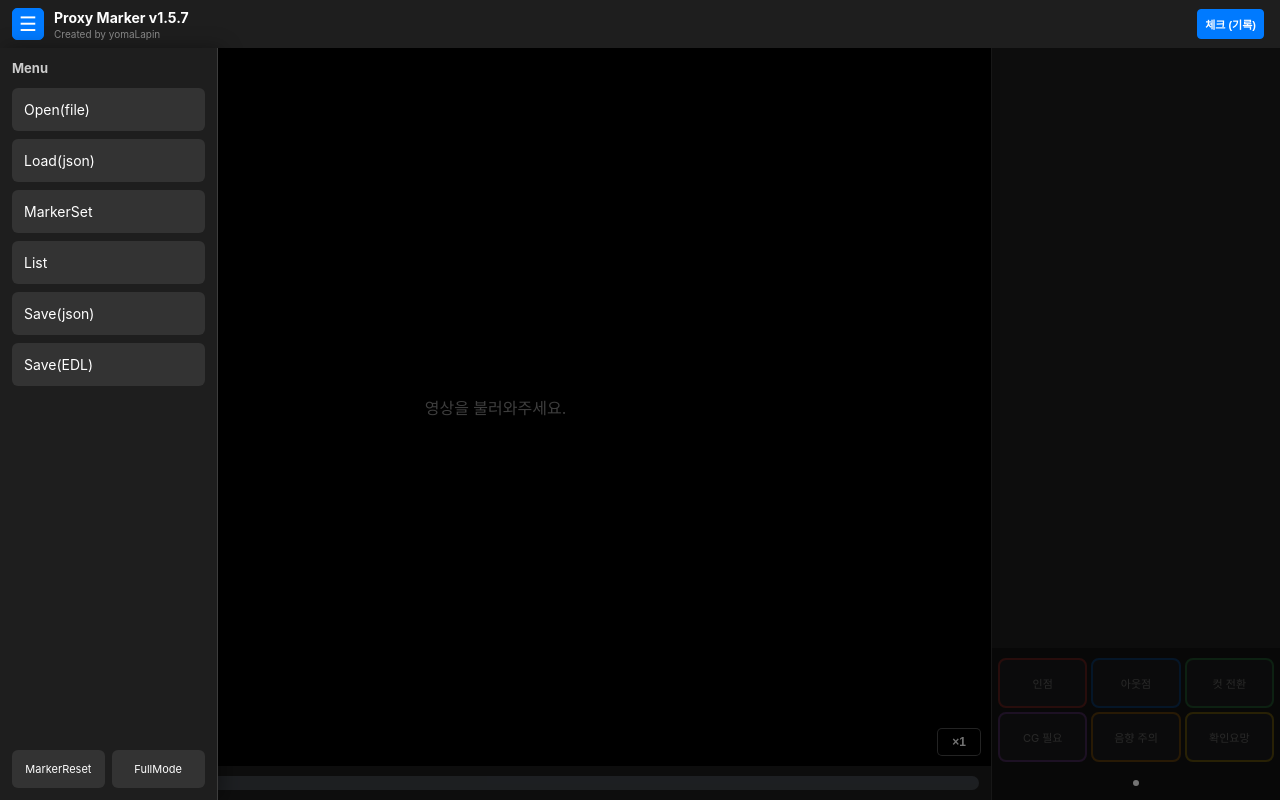
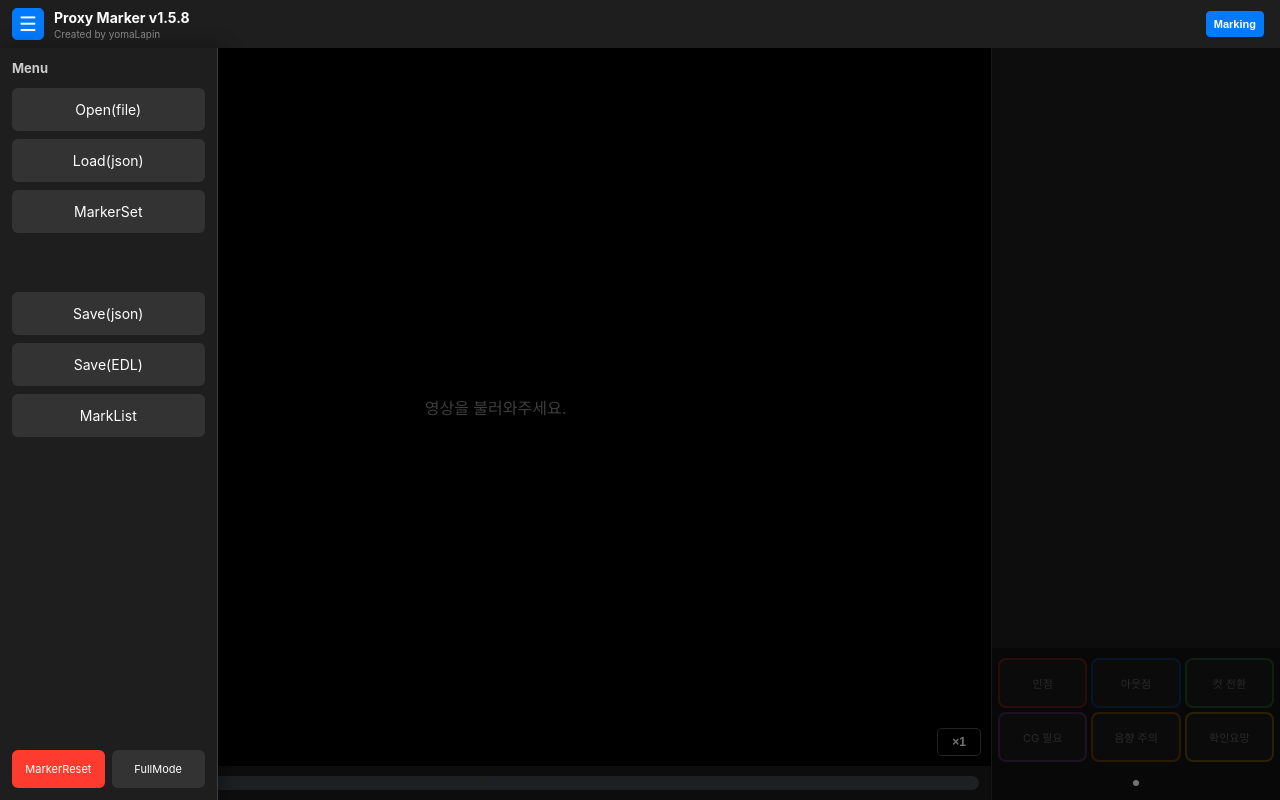
Before and after one commit to yomaLapin/proxymarker, a plain HTML site: page index.html in a window 1280 px wide. Both pictures are taken after a click on the button "메뉴 열기". Drawn offline with Linux system fonts and the light colour scheme.

Commit message:
Add files via upload

```diff
--- a/index.html
+++ b/index.html
@@ -90,7 +90,7 @@
         .btn-danger-sm { background: #ff3b30; }
 
 
-        /* v1.5.7: 제목 왼쪽 메뉴 버튼. 체크 화면 전환 버튼은 헤더에 유지합니다. */
+        /* v1.5.8: 제목 왼쪽 메뉴 버튼. 체크 화면 전환 버튼은 헤더에 유지합니다. */
         #menu-toggle {
             width: 32px; height: 32px; flex: 0 0 32px;
             display: inline-flex; align-items: center; justify-content: center;
@@ -130,11 +130,13 @@
         .drawer-action {
             display: block; width: 100%; margin-bottom: 8px;
             padding: 13px 12px; border: 0; border-radius: 6px;
-            background: #333; color: #fff; text-align: left;
+            background: #333; color: #fff; text-align: center;
             font: inherit; font-size: 14px; cursor: pointer;
             text-decoration: none; touch-action: manipulation;
         }
         .drawer-action:active { filter: brightness(1.15); }
+        /* MarkerSet와 Save(json) 사이에 일반 메뉴 버튼 한 개 높이만큼 여백을 둡니다. */
+        .drawer-section-gap { height: 43px; flex: 0 0 43px; margin-bottom: 8px; }
         .drawer-bottom-row {
             margin-top: auto; padding-top: 16px; display: grid;
             grid-template-columns: minmax(0, 1fr) minmax(0, 1fr);
@@ -144,11 +146,13 @@
             margin: 0; padding: 12px 2px; text-align: center;
             font-size: 11px; white-space: nowrap;
         }
+        #app-drawer #reset-btn { background: #ff3b30; color: #fff; }
         /* 낮은 가로 화면에서도 마지막 두 버튼이 가능한 한 스크롤 없이 보이도록 조정합니다. */
         @media (orientation: landscape) and (max-height: 480px) {
             #app-drawer { padding-top: 8px; padding-bottom: calc(8px + env(safe-area-inset-bottom)); }
             .drawer-head { margin-bottom: 6px; }
             .drawer-action { padding: 9px 10px; margin-bottom: 5px; }
+            .drawer-section-gap { height: 34px; flex-basis: 34px; margin-bottom: 5px; }
             .drawer-bottom-row { padding-top: 5px; }
             .drawer-bottom-row .drawer-action { padding: 10px 2px; margin-bottom: 0; }
         }
@@ -379,18 +383,18 @@
     <header>
         <button id="menu-toggle" type="button" aria-label="메뉴 열기" aria-controls="app-drawer" aria-expanded="false">☰</button>
         <div class="title-area">
-            <div id="project-title">Proxy Marker v1.5.7 <span id="offline-badge" style="display:none; font-size:10px; color:#ffcc00; margin-left:5px;">(Offline)</span></div>
+            <div id="project-title">Proxy Marker v1.5.8 <span id="offline-badge" style="display:none; font-size:10px; color:#ffcc00; margin-left:5px;">(Offline)</span></div>
             <div id="creator-credit">Created by yomaLapin</div>
         </div>
         <div class="header-actions">
             <!-- 체크(기록) 복귀 버튼만 헤더에 유지합니다. -->
             <div id="tab-menu" role="group" aria-label="화면 전환">
-                <button id="btn-tab-check" class="tab-btn active">체크 (기록)</button>
+                <button id="btn-tab-check" class="tab-btn active">Marking</button>
             </div>
         </div>
     </header>
 
-    <!-- v1.5.7: 기존 버튼 ID를 유지하여 기능 로직을 그대로 재사용합니다. -->
+    <!-- v1.5.8: 기존 버튼 ID를 유지하여 기능 로직을 그대로 재사용합니다. -->
     <div id="drawer-backdrop" aria-hidden="true"></div>
     <nav id="app-drawer" aria-label="Menu" aria-hidden="true">
         <div class="drawer-head"><span class="drawer-title">Menu</span></div>
@@ -399,9 +403,10 @@
         <label class="drawer-action" for="json-load">Load(json)</label>
         <input type="file" id="json-load" accept=".json" style="display:none;">
         <button id="manage-markers" type="button" class="drawer-action">MarkerSet</button>
-        <button id="btn-tab-read" type="button" class="drawer-action">List</button>
+        <div class="drawer-section-gap" aria-hidden="true"></div>
         <button id="export-save" type="button" class="drawer-action">Save(json)</button>
         <button id="export-resolve-edl" type="button" class="drawer-action">Save(EDL)</button>
+        <button id="btn-tab-read" type="button" class="drawer-action">MarkList</button>
         <div class="drawer-bottom-row">
             <button id="reset-btn" type="button" class="drawer-action">MarkerReset</button>
             <button id="fullscreen-btn" type="button" class="drawer-action">FullMode</button>
@@ -622,7 +627,7 @@
         const readListContainer = document.getElementById('read-list-container');
 
 
-        // v1.5.7: 서랍 열기/닫기 및 화면 회전 시 헤더 바로 아래에 맞춰 위치 조정.
+        // v1.5.8: 서랍 열기/닫기 및 화면 회전 시 헤더 바로 아래에 맞춰 위치 조정.
         const menuToggle = document.getElementById('menu-toggle');
         const appDrawer = document.getElementById('app-drawer');
         const drawerBackdrop = document.getElementById('drawer-backdrop');
@@ -1582,7 +1587,7 @@
             readListContainer.innerHTML = '';
 
             if (state.records.length === 0) {
-                readListContainer.innerHTML = '<div class="empty-read-msg">기록된 마커가 없습니다.<br>체크 탭에서 영상을 재생하고 마커를 기록해보세요.</div>';
+                readListContainer.innerHTML = '<div class="empty-read-msg">기록된 마커가 없습니다.<br>Marking에서 영상을 재생하고 마커를 기록해보세요.</div>';
                 return;
             }
 
--- a/sw.js
+++ b/sw.js
@@ -1,5 +1,5 @@
 const CACHE_PREFIX = 'proxymarker-cache-';
-const CACHE_VERSION = 'v1.5.7';
+const CACHE_VERSION = 'v1.5.8';
 const CACHE_NAME = CACHE_PREFIX + CACHE_VERSION;
 
 // 캐시할 기본 파일 목록
```
